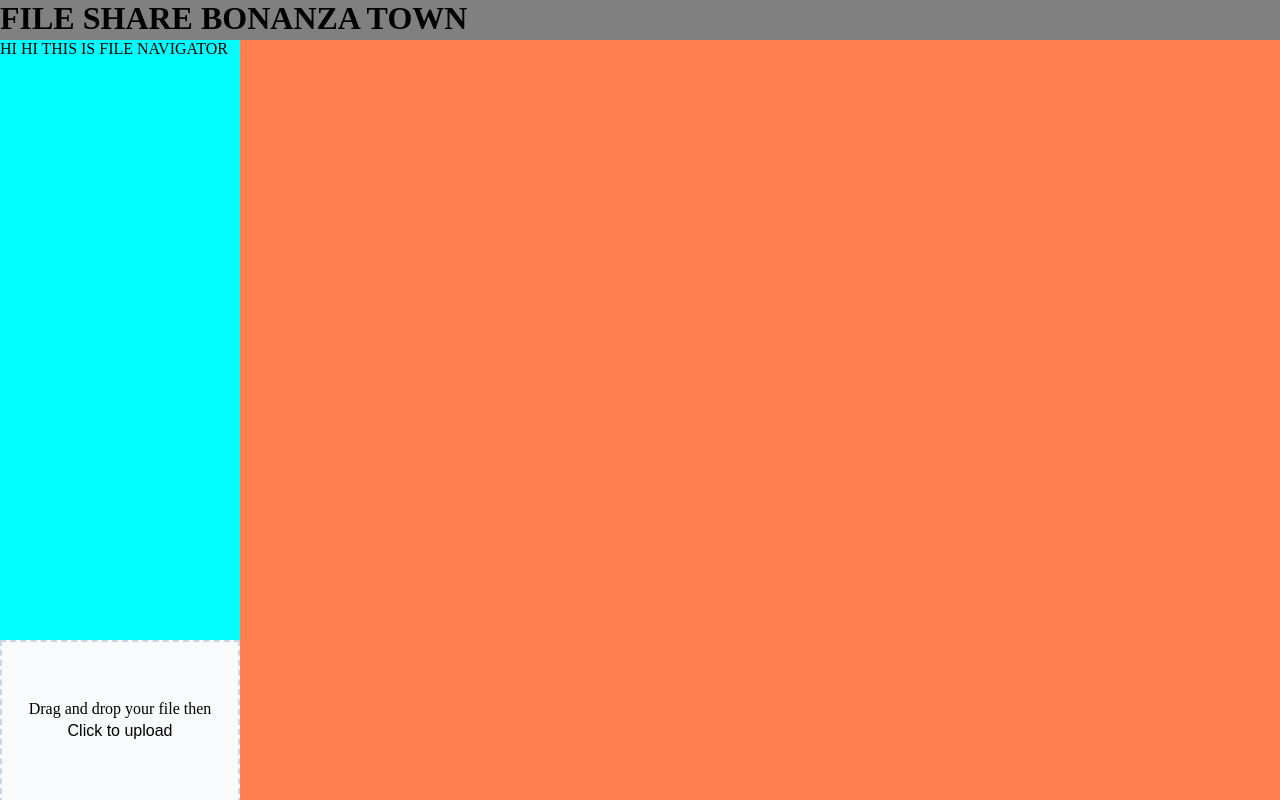
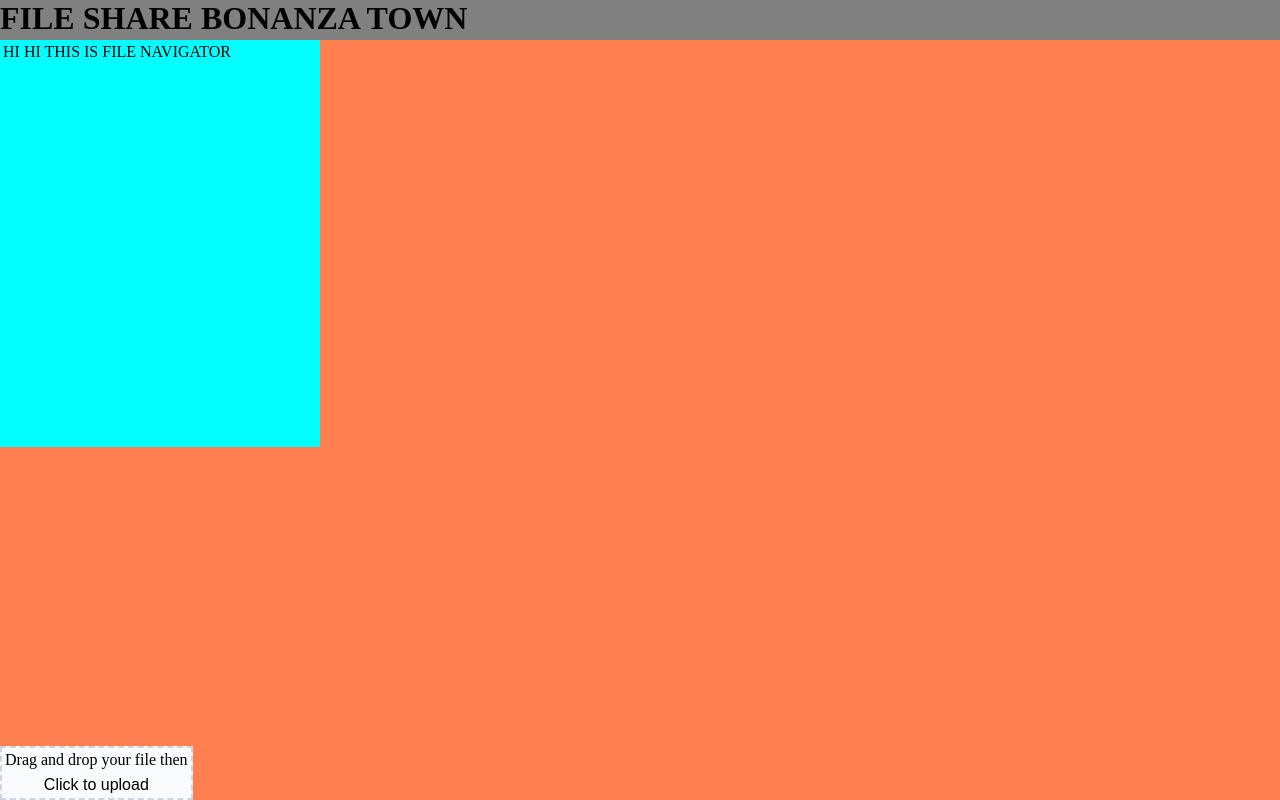
Before and after one commit to Ronagens/bonanza-town, a React app: page / in a window 1280 px wide. Built offline with nearby package versions, Linux system fonts and the light colour scheme; no server answers.

Commit message:
Messing with styling, trying to get drag box to be child of maincontainer recognized

```diff
--- a/client/components/FileNavItem.jsx
+++ b/client/components/FileNavItem.jsx
@@ -5,6 +5,8 @@ const FileNavItem = (props) => {
   return(
     <div className='file-nav-item'>
       <p>{props.name}</p>
+      <button className='download-button' onClick={() => props.downloadFile(props.id)}>Download</button>
+      <button className='delete-button' onClick={() => props.deleteFile(props.id)}>Delete</button>
     </div>
   );
 };
--- a/client/components/FileNavigator.jsx
+++ b/client/components/FileNavigator.jsx
@@ -1,6 +1,5 @@
 import React, { useEffect, useState } from 'react';
 
-import DragDropFile from './DragDropFile.jsx';
 import FileNavItem from './FileNavItem.jsx';
 
 const FileNavigator = () => {
@@ -21,9 +20,23 @@ const FileNavigator = () => {
     .catch(err => console.log('FileNavigator getFiles error: ', err));
   }
 
+  function deleteFile(id) {
+    console.log('deleting: ', id);
+    fetch('/file/' + id, {
+      method: 'DELETE'
+    })
+    .then(response => response.json())
+    .then(data => console.log(data))
+    .catch(err => console.log('Error in FileNavigator deleteFile: ', err));
+  }
+
+  function downloadFile(id) {
+    console.log('downloading: ', id);
+  }
+
   const newNavItems = [];
   for (let i = 0; i < files.length; i++) {
-    newNavItems.push(<FileNavItem name={files[i].name} key={files[i]._id} />)
+    newNavItems.push(<FileNavItem name={files[i].name} key={files[i]._id} id={files[i]._id} deleteFile={deleteFile} downloadFile={downloadFile} />)
   }
 
   return(
@@ -32,9 +45,6 @@ const FileNavigator = () => {
       <div>
         {newNavItems}
       </div>
-      <div className="file-upload">
-        <DragDropFile />
-      </div>
     </div>
   );
 };
--- a/client/containers/MainContainer.jsx
+++ b/client/containers/MainContainer.jsx
@@ -14,6 +14,7 @@ import React from 'react';
 // import { counter } from '../reducers/generalReducers.js';
 
 import FileNavigator from '../components/FileNavigator.jsx';
+import DragDropFile from '../components/DragDropFile.jsx';
 
 const MainContainer = () => {
 
@@ -32,6 +33,9 @@ const MainContainer = () => {
       <div className="file-navigator">
         <FileNavigator />
       </div>
+      <div className="file-upload">
+        <DragDropFile />
+      </div>
     </div>
   );
 };
--- a/client/stylesheets/styles.css
+++ b/client/stylesheets/styles.css
@@ -8,7 +8,7 @@ h1 {
 }
 
 p {
-  margin: 0px;
+  margin: 3px;
 }
 
 #form-file-upload {
@@ -51,36 +51,55 @@ p {
 
 .container-main {
   background-color: coral;
+  display: grid;
+  grid-template-columns: 1fr 1fr 1fr 1fr;
+  grid-template-rows: 40px 1fr 1fr 1fr 150px;
   height: 100vh;
   margin: 0px;
 }
 
+.delete-button {
+  background-color: #b5b5cf;
+  border: 2px solid #5252b6;
+  border-radius: 2%;
+  color: #5252b6;
+  margin: 3px;
+  width: 40%;
+}
+
+.download-button {
+  background-color: #5252b6;
+  border: 2px solid #b5b5cf;
+  border-radius: 2%;
+  margin: 3px;
+  width: 53%;
+}
+
 .header-nav-bar {
+  grid-column-start: 1;
+  grid-column-end: 5;
+  grid-row-start: 1;
   background-color: grey;
-  height: 4vh;
-  min-height: 40px;
 }
 
 .file-navigator {
+  grid-row-start: 2;
+  grid-row-end: 4;
   background-color: aqua;
-  height: 76vh;
-  width: 30vh;
-  min-width: 150px;
+  overflow: auto;
 }
 
 .file-nav-item {
-  background-color: #f0bebe;
-  border: 3px solid #8b8bd7;
-  border-radius: 5%;
+  background-color: #8b8bd7;
+  border: 2px solid #b5b5cf;
+  border-radius: 2%;
   margin: 2px;
 }
 
 .file-upload {
+  grid-row-start: 5;
+  grid-row-end: 5;
   background-color: forestgreen;
-  height: 20vh;
-  width: 30vh;
-  min-height: 150px;
-  min-width: 150px;
   position: fixed;
   bottom: 0;
   left: 0;
```
Also changed, not shown: 1 other file (tests, documents, lock files or other folders).
